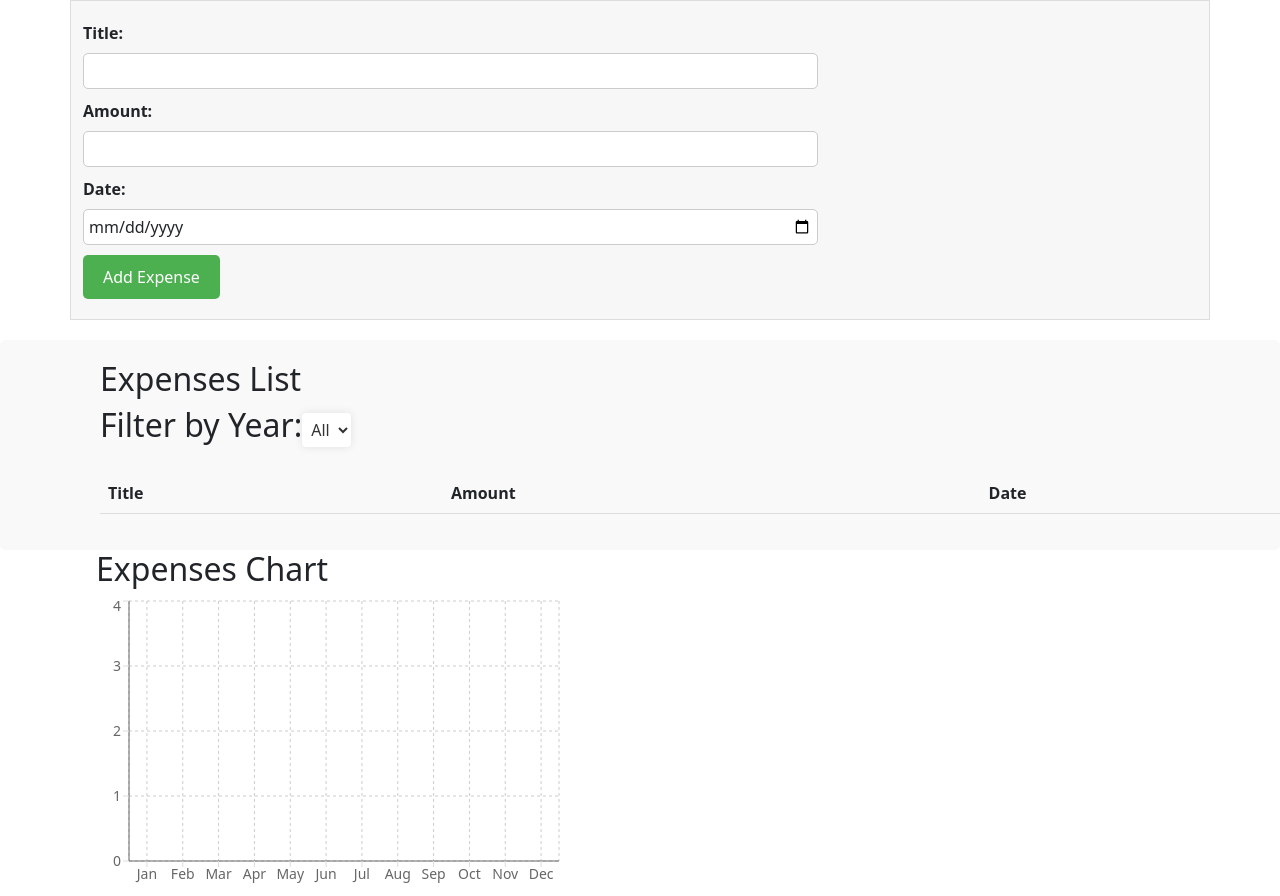
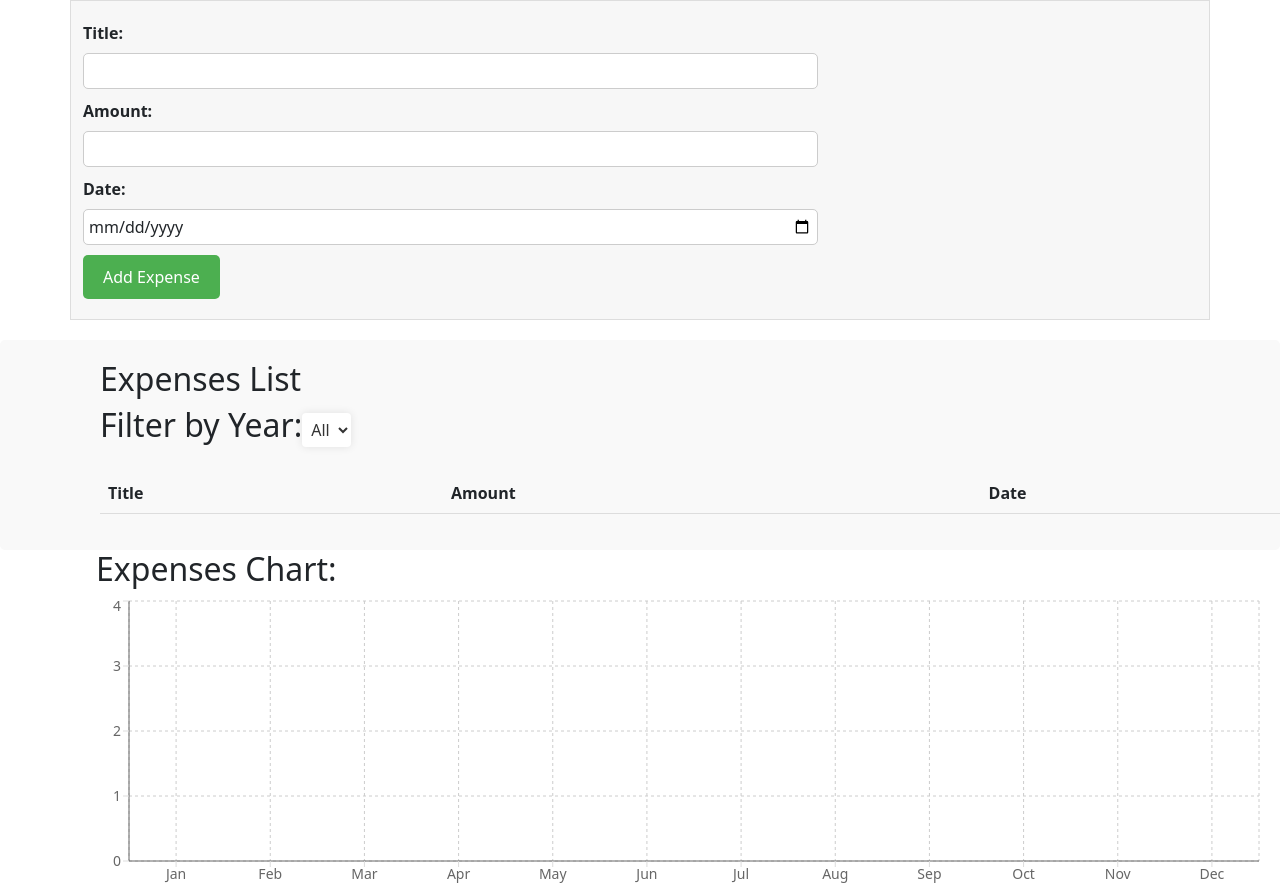
Before and after one commit to kunalBari5557/ExpenseTracker, a React (Create React App) app: page / in a window 1280 px wide. Shown: the top 896 px of the page. Built offline with nearby package versions, Linux system fonts and the light colour scheme.

Commit message:
fix: chart-width and Expense-List

```diff
--- a/src/App.css
+++ b/src/App.css
@@ -35,6 +35,11 @@
   to {
     transform: rotate(360deg);
   }
+}
+.grid-container {
+  display: grid;
+  grid-template-columns: repeat(auto-fit, minmax(300px, 1fr));
+  grid-gap: 20px;
 }
 
 .expense-form {
--- a/src/ExpenseChart.js
+++ b/src/ExpenseChart.js
@@ -25,8 +25,8 @@ function ExpenseChart({ expenses, selectedYear }) {
 
   return (
     <div>
-      <h2 style={{marginLeft:"6rem"}}>Expenses Chart</h2>
-      <BarChart width={500} height={300} data={data} style={{marginLeft:"4rem"}}>
+      <h2 style={{marginLeft:"6rem"}}>Expenses Chart:</h2>
+      <BarChart width={1200} height={300} data={data} style={{marginLeft:"4rem"}}>
         <CartesianGrid strokeDasharray="3 3" />
         <XAxis dataKey="month" />
         <YAxis />
```
